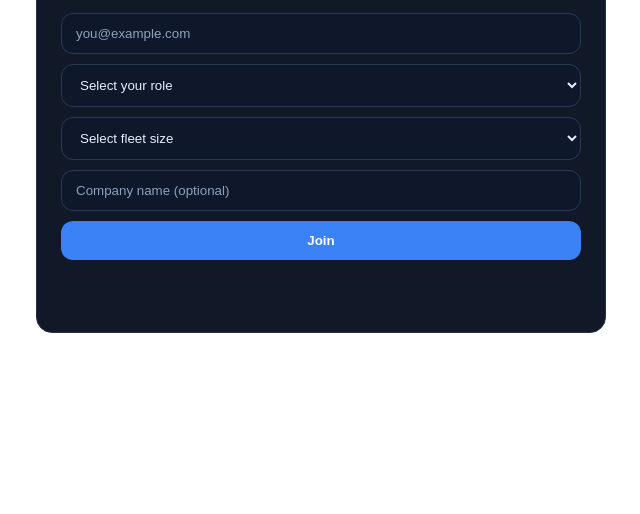
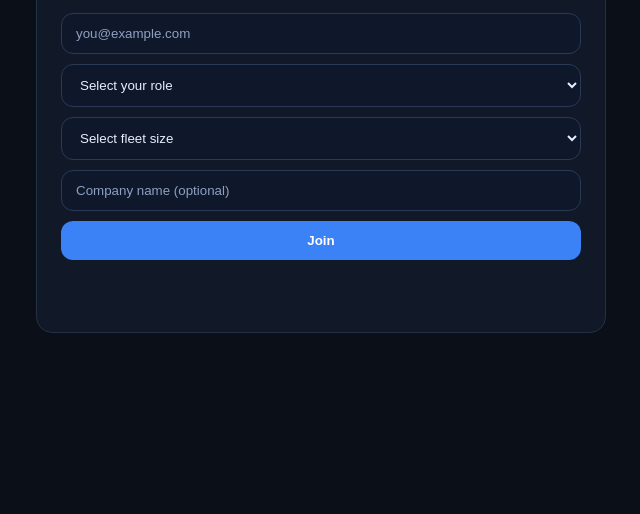
Before and after one commit to Root-Fleet/rootfleet-waitlist, a plain HTML site: page public/index.html in a window 1280 px wide. Shown: the part 286-800 px from the top of the page, without its empty margins (319-959 px from the left). Drawn offline with Linux system fonts and the light colour scheme.

Commit message:
feat: added changes to background styling

```diff
--- a/public/styles.css
+++ b/public/styles.css
@@ -7,7 +7,7 @@ body {
   min-height: 100vh;
   display: grid;
   place-items: center;
-  background: /*#0b0f17*/ #ffffff;
+  background: #0b0f17;
   color: #e8eefc;
 }
 
```
